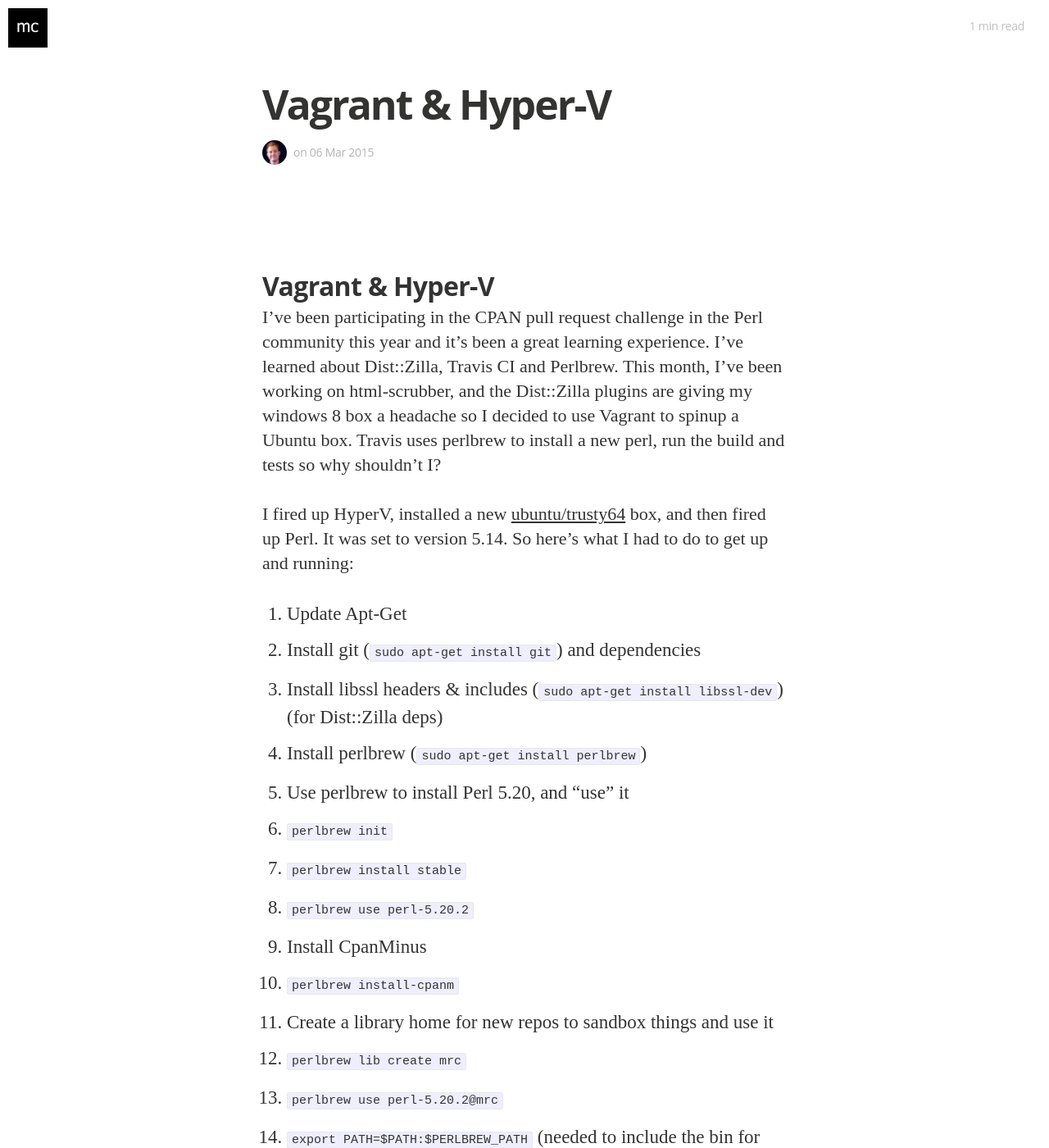
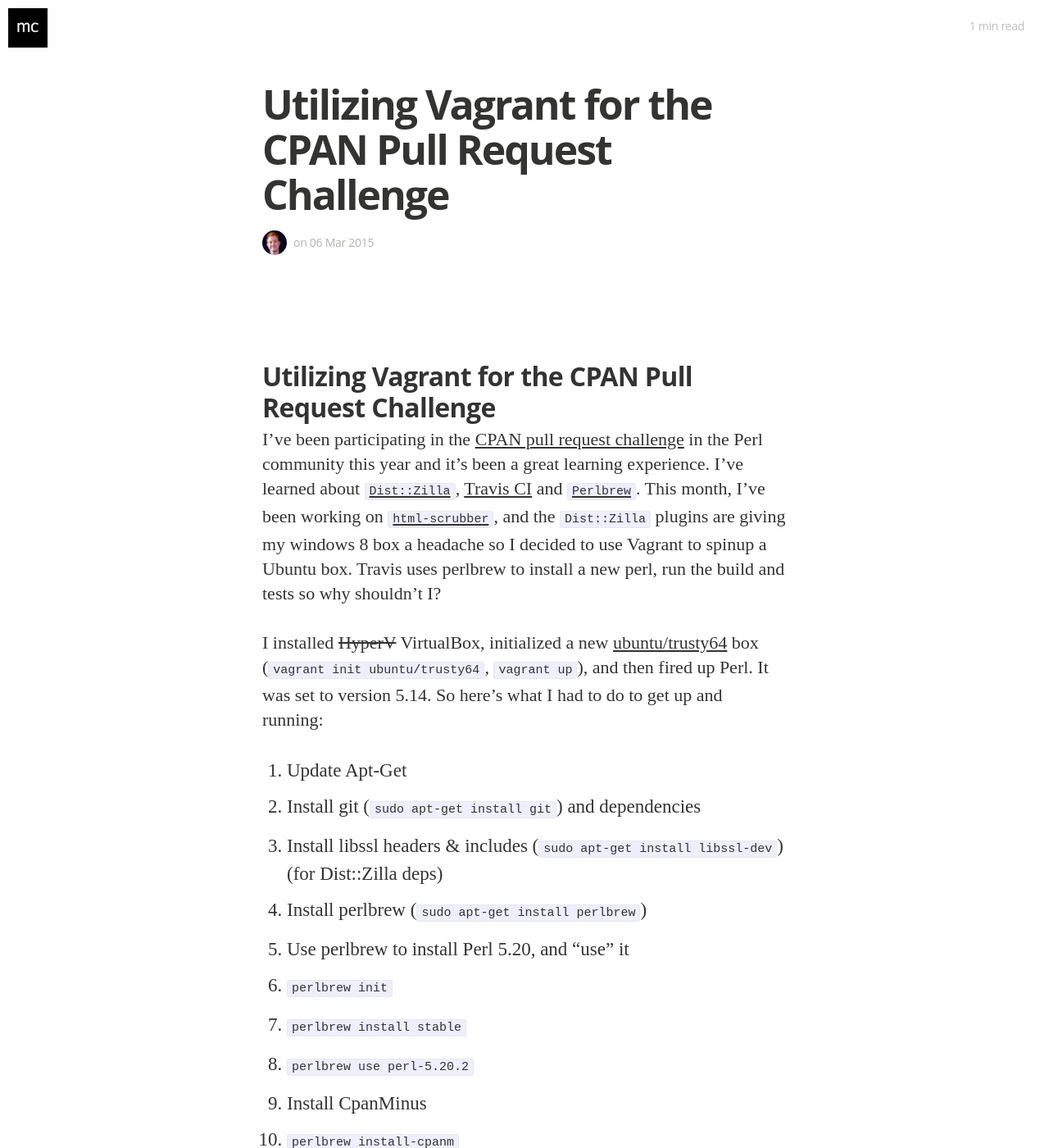
Before and after one commit to mrcaron/mrcaron.github.com, a Jekyll site: the page built from _posts/2015-03-06-Perl-CPAN-Pull-Request.md, in a window 1280 px wide and 1400 px high. Shown: the whole window at 82% size. Built offline with Jekyll 4.4.1, drawn with Linux system fonts in a browser that asks for light colours; nearby versions of some CDN libraries; some web fonts are replaced; Markdown is read by kramdown in place of the engine named in the settings.

Commit message:
Updated links

```diff
--- a/_posts/2015-03-06-Perl-CPAN-Pull-Request.md
+++ b/_posts/2015-03-06-Perl-CPAN-Pull-Request.md
@@ -1,12 +1,12 @@
 ---
 layout: post
-title: "Vagrant & Hyper-V"
+title: "Utilizing Vagrant for the CPAN Pull Request Challenge"
 ---
 
-# Vagrant & Hyper-V
-I've been participating in the CPAN pull request challenge in the Perl community this year and it's been a great learning experience. I've learned about Dist::Zilla, Travis CI and Perlbrew. This month, I've been working on html-scrubber, and the Dist::Zilla plugins are giving my windows 8 box a headache so I decided to use Vagrant to spinup a Ubuntu box. Travis uses perlbrew to install a new perl, run the build and tests so why shouldn't I?
+# Utilizing Vagrant for the CPAN Pull Request Challenge
+I've been participating in the [CPAN pull request challenge](http://perlmaven.com/2015-cpan-pull-request-challenge) in the Perl community this year and it's been a great learning experience. I've learned about [`Dist::Zilla`](https://metacpan.org/release/Dist-Zilla), [Travis CI](http://travis-ci.org) and [`Perlbrew`](https://metacpan.org/pod/distribution/App-perlbrew/bin/perlbrew). This month, I've been working on [`html-scrubber`](http://metacpan.org/release/html-scrubber), and the `Dist::Zilla` plugins are giving my windows 8 box a headache so I decided to use Vagrant to spinup a Ubuntu box. Travis uses perlbrew to install a new perl, run the build and tests so why shouldn't I?
 
-I fired up HyperV, installed a new [ubuntu/trusty64](https://vagrantcloud.com/ubuntu/boxes/trusty64) box, and then fired up Perl. It was set to version 5.14. So here's what I had to do to get up and running:
+I installed ~~HyperV~~ VirtualBox, initialized a new [ubuntu/trusty64](https://vagrantcloud.com/ubuntu/boxes/trusty64) box (`vagrant init ubuntu/trusty64`, `vagrant up`), and then fired up Perl. It was set to version 5.14. So here's what I had to do to get up and running:
 
 1. Update Apt-Get
 2. Install git (`sudo apt-get install git`) and dependencies
```
